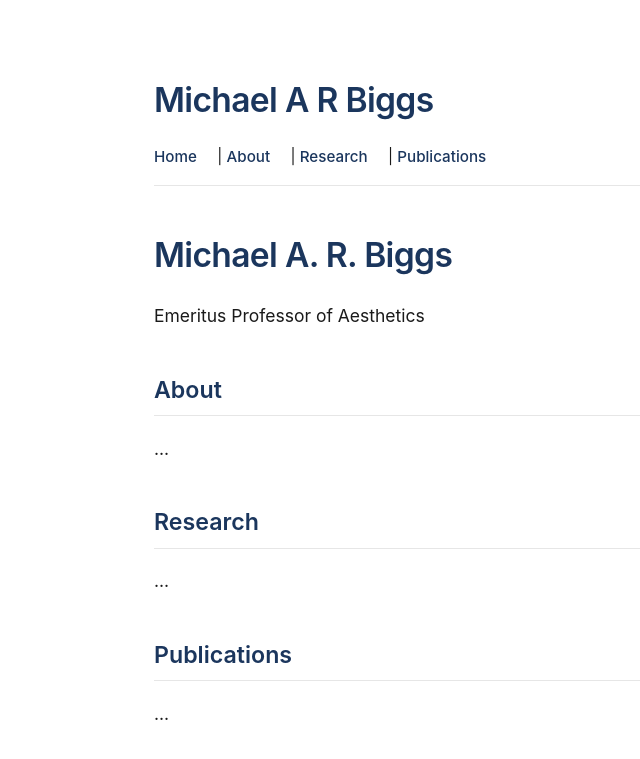
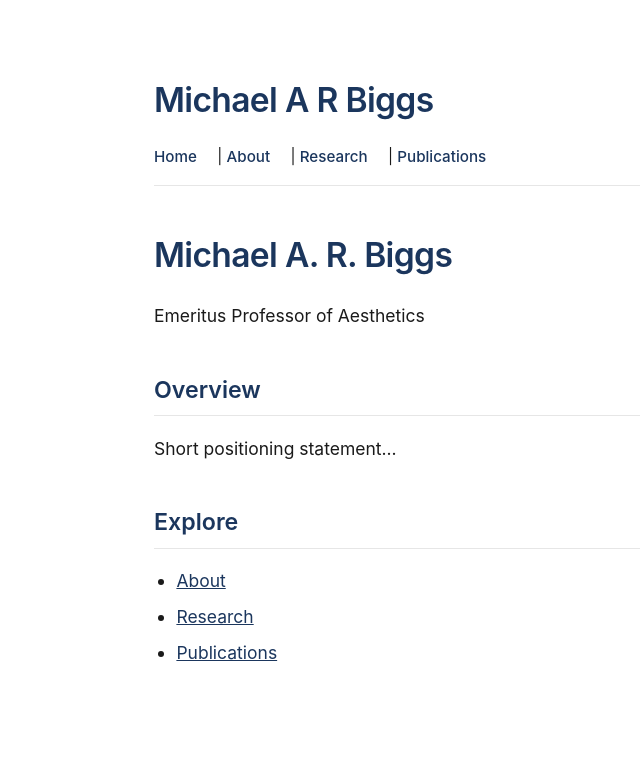
Before and after one commit to MichaelARBiggs/MichaelARBiggs.github.io, a Jekyll site: the page built from index.md, in a window 1280 px wide. Shown: the top 759 px of the page, without its empty margins (56-696 px from the left). Built offline with Jekyll 4.4.1, drawn with Linux system fonts in a browser that asks for light colours.

Commit message:
Update index.md

```diff
--- a/index.md
+++ b/index.md
@@ -9,16 +9,15 @@ title: Home
 </div>
 
 <div class="section">
-  <h2>About</h2>
-  <p>...</p>
+  <h2>Overview</h2>
+  <p>Short positioning statement...</p>
 </div>
 
 <div class="section">
-  <h2>Research</h2>
-  <p>...</p>
+  <h2>Explore</h2>
+  <ul>
+    <li><a href="/about/">About</a></li>
+    <li><a href="/research/">Research</a></li>
+    <li><a href="/publications/">Publications</a></li>
+  </ul>
 </div>
-
-<div class="section">
-  <h2>Publications</h2>
-  <p>...</p>
-</div>
```
